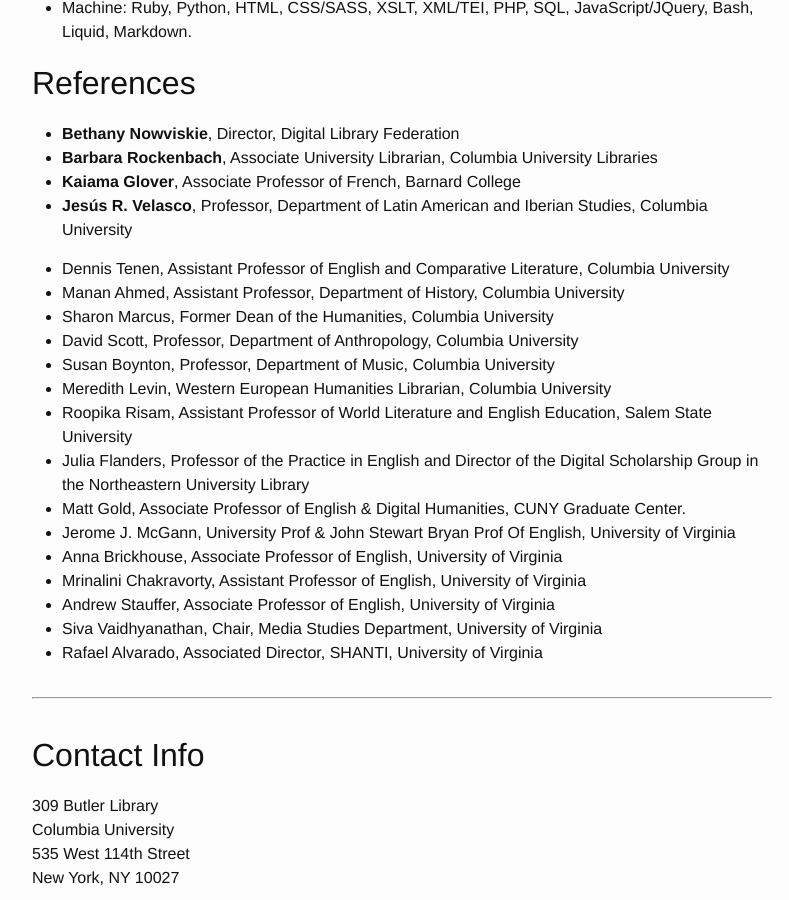
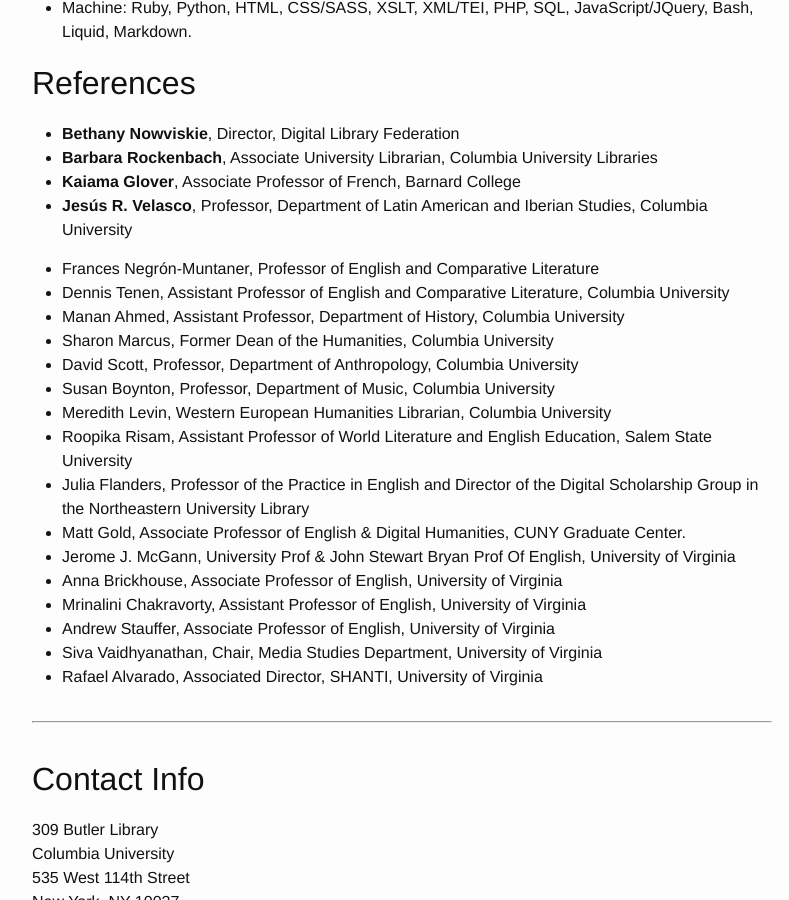
Before and after one commit to elotroalex/elotroalex, a Jekyll site: the page built from bio.md, in a window 1280 px wide and 900 px high, scrolled down 10785 px. Shown: the whole window, without its empty margins (238-1027 px from the left). Built offline with Jekyll 4.4.1, drawn with Linux system fonts in a browser that asks for light colours.

Commit message:
added Frances

```diff
--- a/bio.md
+++ b/bio.md
@@ -365,6 +365,7 @@
 - **Kaiama Glover**, Associate Professor of French, Barnard College
 - **Jesús R. Velasco**, Professor, Department of Latin American and Iberian Studies, Columbia University
 
+- Frances Negrón-Muntaner, Professor of English and Comparative Literature
 - Dennis Tenen, Assistant Professor of English and Comparative Literature, Columbia University
 - Manan Ahmed, Assistant Professor, Department of History, Columbia University
 - Sharon Marcus, Former Dean of the Humanities, Columbia University
```
